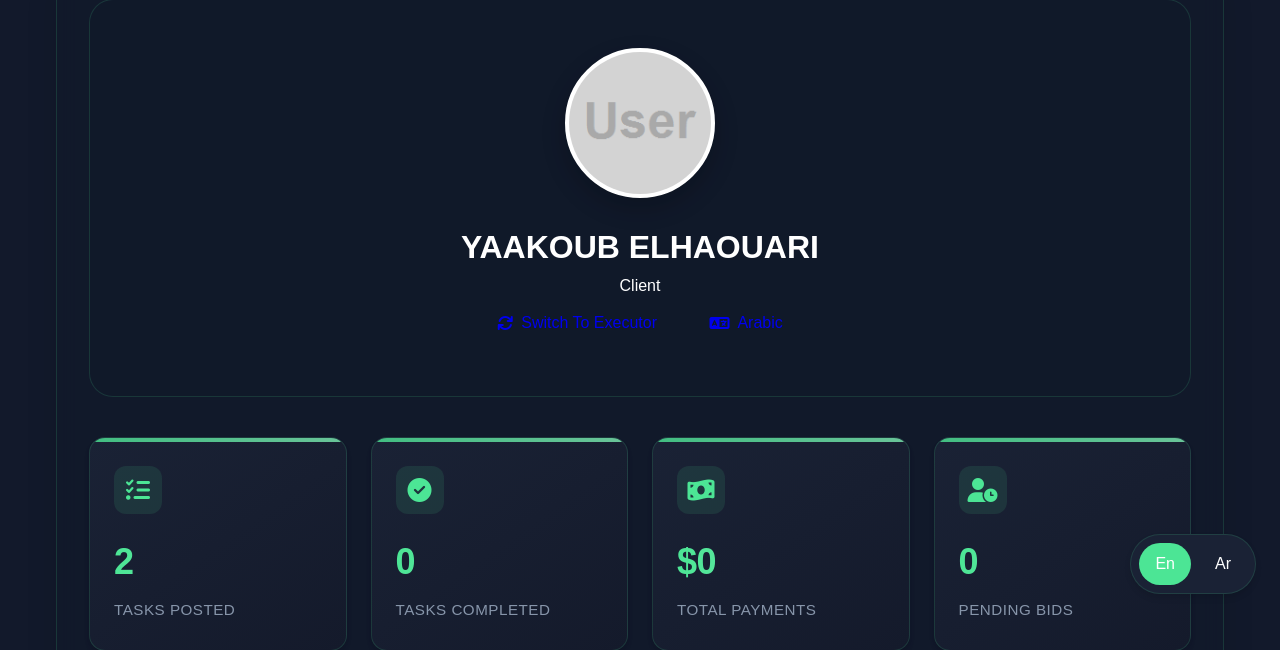
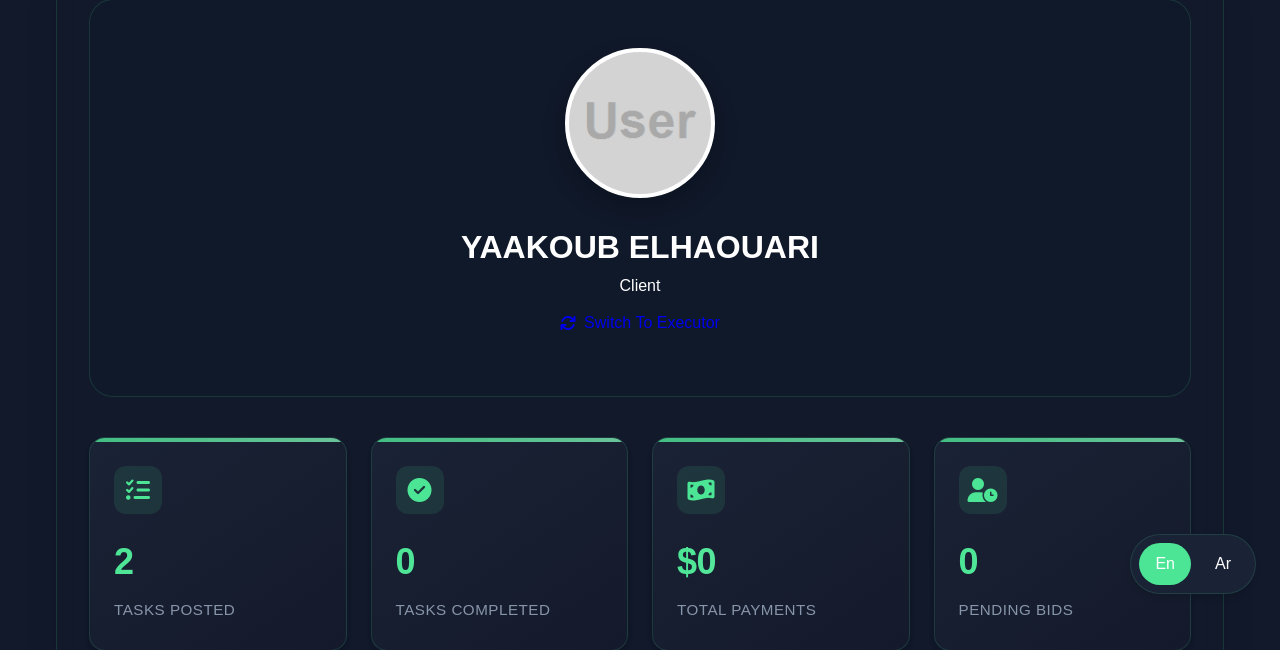
Before and after one commit to Yacobel/PFE, a PHP site: page /profile.php in a window 1280 px wide. Shown: the part 182-832 px from the top of the page. Run offline with PHP 8.4, Linux system fonts and the light colour scheme; a user stored in the database is signed in; data comes from the database, SQL or seed files in the repository; data that the repository does not hold is empty; some web fonts are replaced.

Commit message:
refactor profile.php for improved readability and organization

```diff
--- a/profile.php
+++ b/profile.php
@@ -288,10 +288,6 @@ include 'components/head.php';
                             <i class="fas fa-sync"></i> <?php echo $user['role'] === 'executor' ? __('Switch to Client') : __('Switch to Executor'); ?>
                         </a>
 
-                        <!-- Language Switch Button -->
-                        <a href="?lang=<?php echo $_SESSION['lang'] === 'en' ? 'ar' : 'en'; ?>" class="btn btn-lang-switch">
-                            <i class="fas fa-language"></i> <?php echo $_SESSION['lang'] === 'en' ? __('Arabic') : __('English'); ?>
-                        </a>
                     </div>
                 </div>
             </div> <!-- Profile Stats -->
@@ -815,7 +811,10 @@ include 'components/head.php';
                         // Scroll to first error
                         const firstError = document.querySelector('.is-invalid');
                         if (firstError) {
-                        firstError.scrollIntoView({ behavior: 'smooth', block: 'center' });
+                            firstError.scrollIntoView({
+                                behavior: 'smooth',
+                                block: 'center'
+                            });
                             firstError.focus();
                         }
                         return;
@@ -841,7 +840,9 @@ include 'components/head.php';
                             if (!response.ok) {
                                 return response.json().then(err => {
                                     // Handle HTTP errors (400, 500, etc.)
-                            throw err || { message: 'An error occurred. Please try again.' };
+                                    throw err || {
+                                        message: 'An error occurred. Please try again.'
+                                    };
                                 });
                             }
                             return response.json();
@@ -880,7 +881,10 @@ include 'components/head.php';
                                 // Scroll to first error
                                 const firstError = document.querySelector('.is-invalid');
                                 if (firstError) {
-                            firstError.scrollIntoView({ behavior: 'smooth', block: 'center' });
+                                    firstError.scrollIntoView({
+                                        behavior: 'smooth',
+                                        block: 'center'
+                                    });
                                     firstError.focus();
                                 }
                             }
```
Lines whose indentation alone changed are shown as unchanged.
